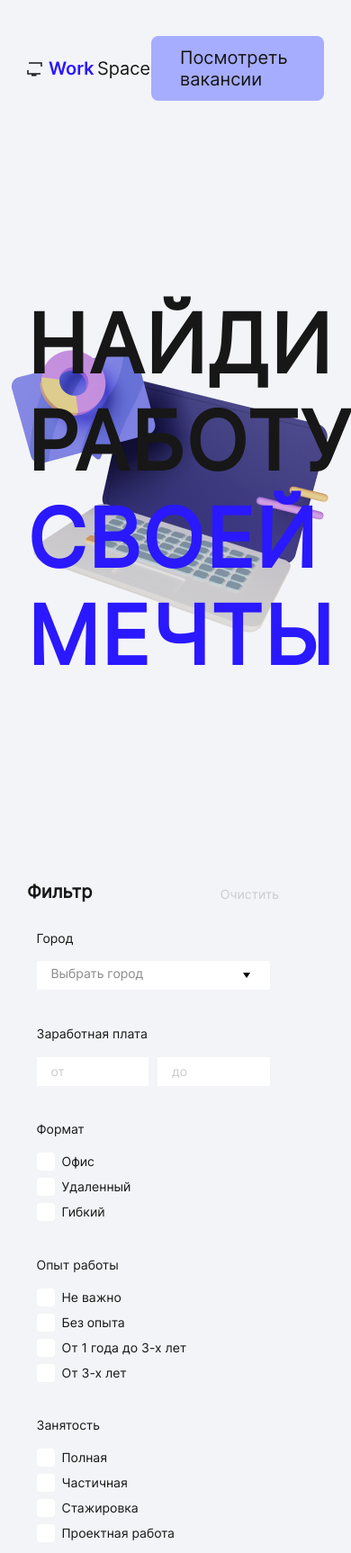
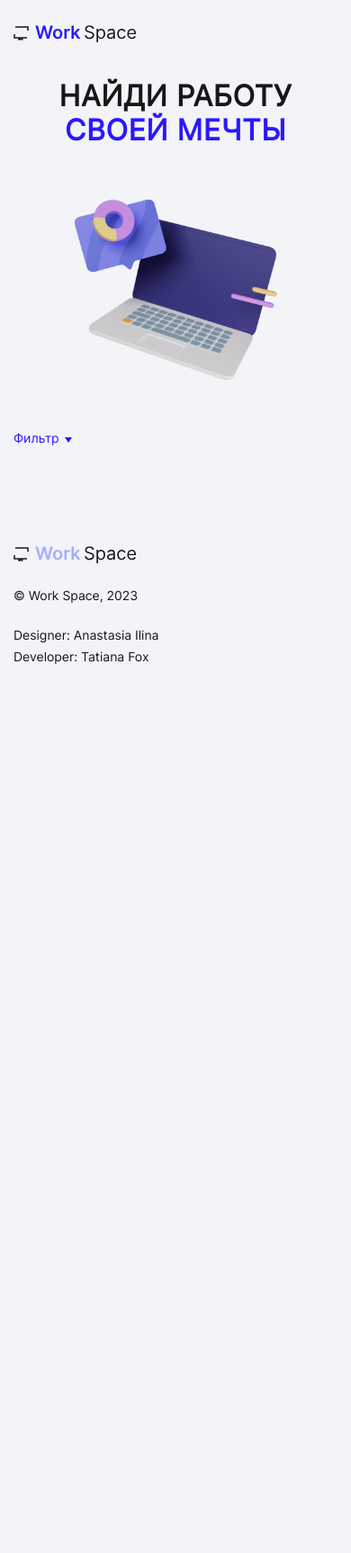
Before and after one commit to PesukarhuTG/layout-work-space, a plain HTML site: page index.html in a window 390 px wide. Shown: the top 1726 px of the page at 90% size. After the commit the page ends 844 px from the top, so only its background shows below. Drawn offline with Linux system fonts and the light colour scheme; no server answers.

Commit message:
feat: add media queries

```diff
--- a/index.html
+++ b/index.html
@@ -78,7 +78,9 @@
       </section>
       <div id="vacancies" class="vacancies">
         <div class="container vacancies__container">
-          <button class="vacancies__filter-btn">Фильтр</button>
+
+          <button class="vacancies__filter-btn accent-text">Фильтр</button>
+
           <section class="vacancies__filter filter">
             <h2 class="filter__title">Фильтр</h2>
             <form class="filter__form">
--- a/style/cards.css
+++ b/style/cards.css
@@ -3,3 +3,16 @@
   grid-template-columns: repeat(auto-fit, minmax(280px, 1fr));
   gap: 20px;
 }
+
+@media (max-width: 1140px) {
+  .cards__list {
+    grid-template-columns: repeat(auto-fit, minmax(248px, 1fr));
+  }
+}
+
+@media (max-width: 940px) {
+  .cards__list {
+    grid-template-columns: repeat(auto-fit, minmax(188px, 1fr));
+    gap: 10px;
+  }
+}
--- a/style/detail.css
+++ b/style/detail.css
@@ -2,7 +2,8 @@
   max-width: 780px;
   padding: 36px 36px 80px;
   border-radius: 16px;
-  background-color: #fff;
+  background-size: 150px;
+  background: #fff url('../assets/img/likemen.png') no-repeat bottom right;
   box-shadow: 0px 10px 50px 0px rgba(4, 0, 49, 0.1);
 }
 
@@ -65,3 +66,57 @@
 .detail__contact {
   line-height: 1.4;
 }
+
+@media (max-width: 940px) {
+  .detail {
+    max-width: 680px;
+    padding: 24px 24px 72px;
+  }
+
+  .detail__main {
+    gap: 10px;
+  }
+
+  .detail__description {
+    max-width: 418px;
+  }
+}
+
+@media (max-width: 640px) {
+  .detail {
+    min-width: 290px;
+    padding: 24px 15px;
+    background-image: none;
+  }
+
+  .detail__header {
+    grid-template-columns: 60px 1fr;
+    gap: 4px 8px;
+    margin-bottom: 24px;
+  }
+
+  .detail__main {
+    flex-direction: column;
+    gap: 24px;
+    margin-bottom: 24px;
+  }
+
+  .detail__logo {
+    width: auto;
+    max-height: 60px;
+  }
+
+  .detail__company {
+    font-size: 20px;
+    line-height: 1.2;
+    letter-spacing: 0.4px;
+  }
+
+  .detail__title {
+    font-size: 12px;
+  }
+
+  .detail__description {
+    max-width: 100%;
+  }
+}
--- a/style/filters.css
+++ b/style/filters.css
@@ -71,6 +71,34 @@
 }
 
 .filter__button:hover {
-  background-color: #2A18FF;
+  background-color: #2a18ff;
   color: #fff;
 }
+
+@media (max-width: 940px) {
+  .filter__title {
+    position: fixed;
+    transform: scale(0);
+  }
+
+  .filter__input {
+    max-width: 140px;
+  }
+
+  .filter__checkboxes {
+    display: grid;
+    grid-template-columns: repeat(auto-fit, minmax(180px, 1fr));
+    gap: 24px;
+    justify-content: space-between;
+  }
+
+  .filter__reset {
+    position: static;
+  }
+
+  .filter__buttons {
+    display: flex;
+    align-items: center;
+    gap: 16px;
+  }
+}
--- a/style/footer.css
+++ b/style/footer.css
@@ -39,3 +39,32 @@
 .footer__link:hover {
   color: #2a18ff;
 }
+
+@media (max-width: 1140px) {
+  .footer {
+    padding: 40px 0 32px;
+  }
+}
+
+@media (max-width: 940px) {
+  .footer {
+    padding: 30px 0 24px;
+  }
+}
+
+@media (max-width: 640px) {
+  .footer {
+    padding-top: 20px;
+  }
+
+  .footer__container {
+    grid-template-areas:
+      'logo'
+      'copyright'
+      'contacts';
+  }
+
+  .footer__contacts {
+    justify-self: start;
+  }
+}
--- a/style/header.css
+++ b/style/header.css
@@ -17,6 +17,33 @@
 }
 
 .header__link:hover {
-  background-color: #2A18FF;
+  background-color: #2a18ff;
   color: #fff;
 }
+
+@media (max-width: 1140px) {
+  .header {
+    padding: 32px 0 40px;
+  }
+}
+
+@media (max-width: 940px) {
+  .header {
+    padding: 24px 0 30px;
+  }
+
+  .header__link {
+    padding: 10px 16px;
+    font-size: 14px;
+  }
+}
+
+@media (max-width: 640px) {
+  .header {
+    padding: 24px 0 20px;
+  }
+
+  .header__link {
+    display: none;
+  }
+}
--- a/style/hero.css
+++ b/style/hero.css
@@ -26,3 +26,77 @@
   text-transform: uppercase;
   z-index: 2;
 }
+
+@media (max-width: 1140px) {
+  .hero {
+    padding-top: 40px;
+    padding-bottom: 40px;
+  }
+
+  .hero__container {
+    padding-top: 53px;
+    padding-bottom: 53px;
+  }
+
+  .hero__container::after {
+    width: 340px;
+  }
+
+  .hero__title {
+    max-width: 580px;
+    font-size: 64px;
+    letter-spacing: 1.28px;
+  }
+}
+
+@media (max-width: 940px) {
+  .hero {
+    padding-top: 30px;
+    padding-bottom: 30px;
+  }
+
+  .hero__container {
+    padding-top: 40px;
+    padding-bottom: 40px;
+  }
+
+  .hero__container::after {
+    width: 269px;
+  }
+
+  .hero__title {
+    max-width: 450px;
+    font-size: 52px;
+    letter-spacing: 1.04px;
+  }
+}
+
+@media (max-width: 640px) {
+  .hero {
+    padding-top: 20px;
+    padding-bottom: 20px;
+  }
+
+  .hero__container {
+    padding-top: 0;
+    padding-bottom: 262px;
+  }
+
+  .hero__container::after {
+    right: auto;
+    top: auto;
+    height: 269px;
+    left: 50%;
+    transform: translate(-50%);
+    background-position: bottom;
+  }
+
+  .hero__title {
+    max-width: 290px;
+    text-align: center;
+    margin: 0 auto;
+    font-size: 32px;
+    line-height: 1.2;
+    letter-spacing: 0.64px;
+  }
+}
--- a/style/modal.css
+++ b/style/modal.css
@@ -4,7 +4,7 @@
   inset: 0;
   padding: 30px;
   overflow-y: auto;
-  background-color: rgba(0, 0, 0, 0.50);
+  background-color: rgba(0, 0, 0, 0.5);
   cursor: pointer;
   display: flex;
 }
@@ -30,3 +30,9 @@
 .modal__close:focus-visible {
   outline-color: gray;
 }
+
+@media (max-width: 640px) {
+  .modal {
+    padding: 30px 15px;
+  }
+}
--- a/style/style.css
+++ b/style/style.css
@@ -77,3 +77,21 @@ fieldset {
 .accent-text {
   color: #2a18ff;
 }
+
+@media (max-width: 1140px) {
+  .container {
+    --width: 880px;
+  }
+}
+
+@media (max-width: 940px) {
+  .container {
+    --width: 680px;
+  }
+}
+
+@media (max-width: 640px) {
+  .container {
+    --padding: 15px;
+  }
+}
--- a/style/vacancies.css
+++ b/style/vacancies.css
@@ -1,6 +1,7 @@
 .vacancies {
   padding: 50px 0;
 }
+
 .vacancies__container {
   display: flex;
   align-items: start;
@@ -20,3 +21,60 @@
 .vacancies__cards {
   flex-basis: 100%;
 }
+
+@media (max-width: 1140px) {
+  .vacancies {
+    padding: 40px 0;
+  }
+}
+
+@media (max-width: 940px) {
+  .vacancies {
+    padding: 30px 0;
+  }
+
+  .vacancies__container {
+    flex-direction: column;
+    row-gap: 0;
+  }
+
+  .vacancies__filter-btn {
+    display: flex;
+    align-items: center;
+  }
+
+  .vacancies__filter-btn::after {
+    content: '';
+    display: block;
+    width: 20px;
+    height: 20px;
+    background: url('../assets/img/accent-arrow.svg') no-repeat center;
+  }
+
+  .vacancies__filter-btn_active::after {
+    transform: rotate(180deg);
+  }
+
+  .vacancies__filter {
+    width: 100%;
+    flex-basis: auto;
+    height: 0;
+    overflow: hidden;
+    transition: height 0.4s ease-in-out;
+  }
+
+  .vacancies__filter_active {
+    height: auto;
+  }
+
+  .vacancies__cards {
+    width: 100%;
+    padding-top: 8px;
+  }
+}
+
+@media (max-width: 640px) {
+  .vacancies__container {
+    gap: 24px;
+  }
+}
```
Also changed, not shown: assets/img/accent-arrow.svg (added), assets/img/likemen.png (added).
